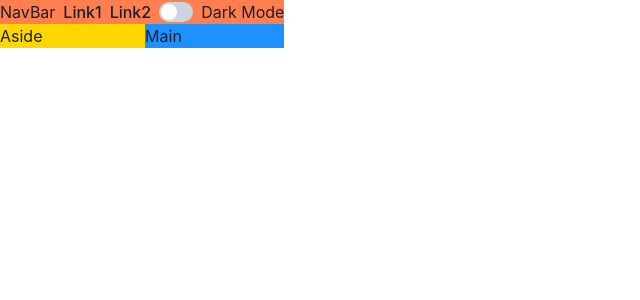
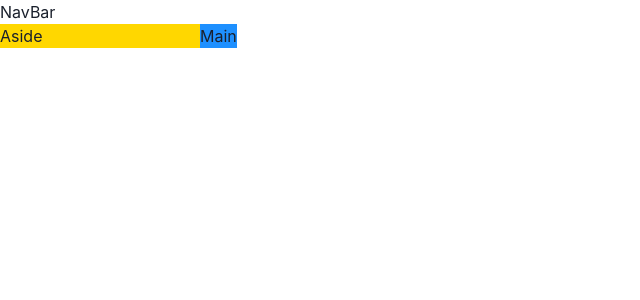
Before and after one commit to LeeHengYu/leetcode-reviewer, a React (Vite) app: page / in a window 1280 px wide. Shown: the top 300 px of the page, without its empty margins (0-640 px from the left). Built offline with nearby package versions, Linux system fonts and the light colour scheme.

Commit message:
Designed layout

```diff
--- a/src/App.tsx
+++ b/src/App.tsx
@@ -1,17 +1,18 @@
-import { Grid, GridItem, Show } from "@chakra-ui/react";
-import NavBar from "./components/NavBar";
+import { Grid, GridItem } from "@chakra-ui/react";
+// import NavBar from "./components/NavBar";
 
 function App() {
   return (
-    <Grid templateAreas={`"nav nav" "aside main"`} w="100%">
-      <GridItem area="nav" bg="coral">
-        <NavBar />
+    <Grid
+      templateAreas={`"nav nav" "aside main"`}
+      templateColumns={"200px 1fr"}
+    >
+      <GridItem area="nav">NavBar</GridItem>
+
+      <GridItem area="aside" bg="gold">
+        Aside
       </GridItem>
-      <Show above="lg">
-        <GridItem area="aside" bg="gold">
-          Aside
-        </GridItem>
-      </Show>
+
       <GridItem area="main" bg="dodgerblue">
         Main
       </GridItem>
```
